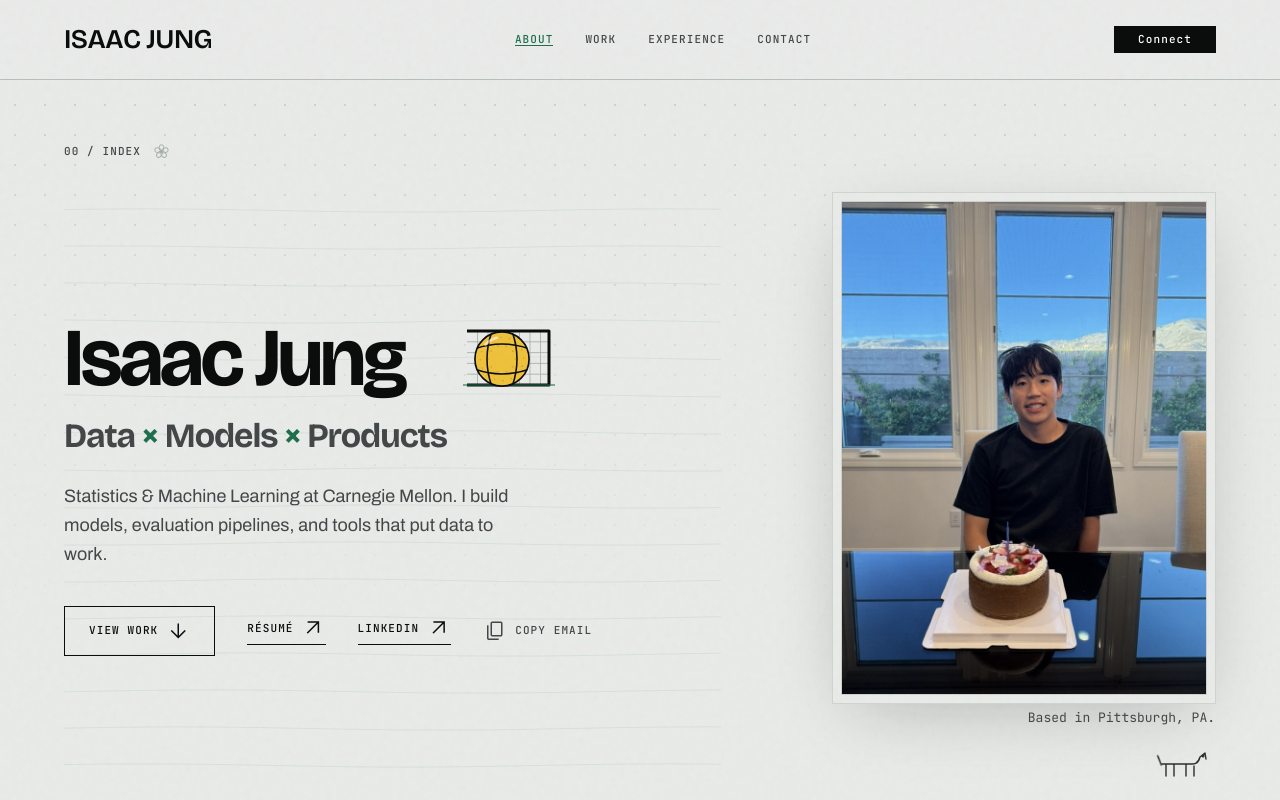
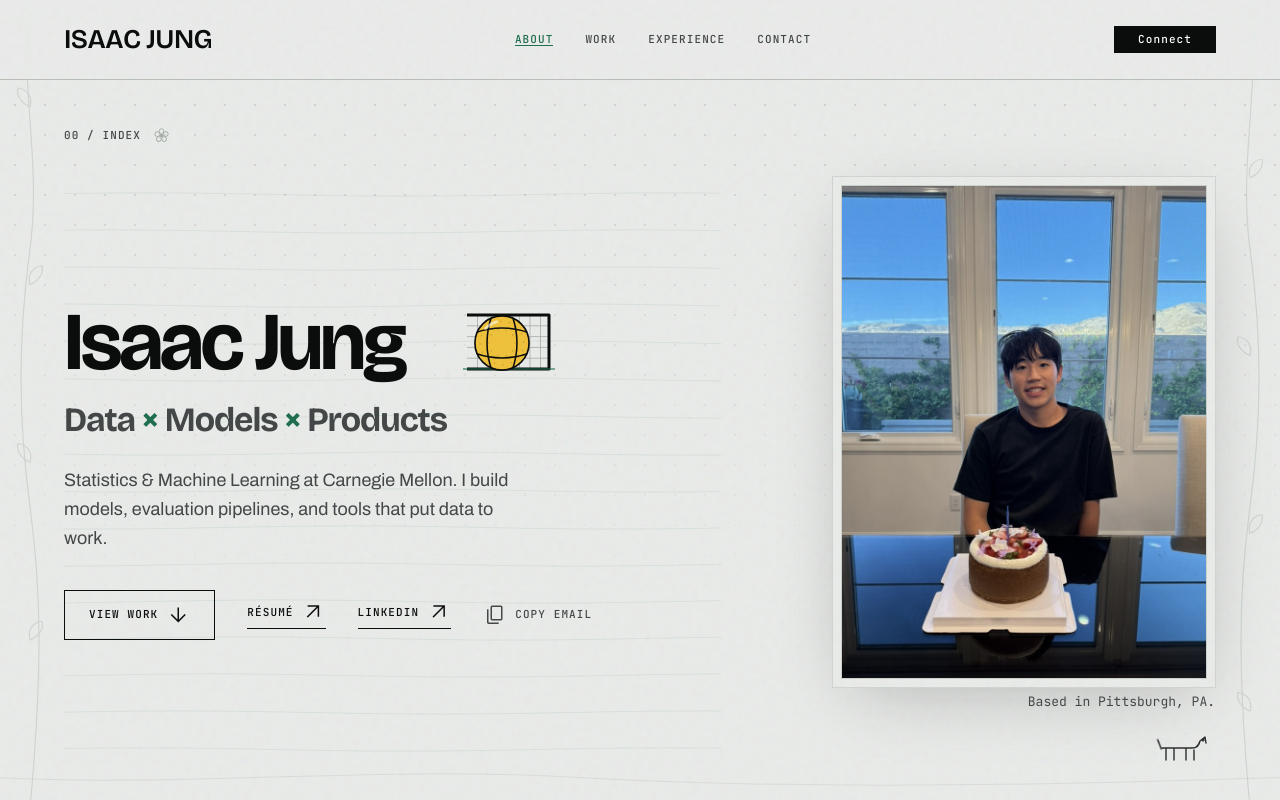
Before and after one commit to iwjung55/isaac-jung-portfolio, a website: page index.html in a window 1280 px wide. Shown: the top 800 px of the page. Drawn offline with nearby package versions, Linux system fonts and the light colour scheme; animation ran at ten frames a second.

Commit message:
fix: working Connect, full-height opening, site-wide vine frame
- Connect pointed at mailto:, which silently does nothing when no mail client
  is configured, so the button looked broken. It now scrolls to Contact, where
  the address, a copy button, LinkedIn, GitHub and the resume all live.
- The index now holds the full viewport and centres itself until you scroll,
  then the page continues normally.
- A quiet vine frame runs down both edges with a fainter strand along the top
  and bottom. Fixed, behind all content, pointer-events off, and it retires
  below 1100px so it never crowds a narrow screen.

Co-Authored-By: Claude Opus 4.8 <noreply@anthropic.com>

```diff
--- a/index.html
+++ b/index.html
@@ -151,6 +151,14 @@
         /* ================= ENGINEERED BOTANY =================
            Flowers drawn as folded paper: flat facets, visible fold lines, ink only.
            Closed = a tight bud. Hover = the folds open. Never pastel, never cute. */
+        /* ---------- A quiet vine frame around the entire site ---------- */
+        #vineframe { position: fixed; inset: 0; z-index: -1; pointer-events: none; color: #97a197; }
+        #vineframe .vf { position: absolute; opacity: .3; }
+        #vineframe .vf-l { left: 10px; top: 0; width: 40px; height: 100%; }
+        #vineframe .vf-r { right: 10px; top: 0; width: 40px; height: 100%; }
+        #vineframe .vf-t { top: 8px; left: 0; width: 100%; height: 30px; opacity: .18; }
+        #vineframe .vf-b { bottom: 8px; left: 0; width: 100%; height: 30px; opacity: .18; }
+        @media (max-width: 1100px) { #vineframe .vf-l, #vineframe .vf-r { display: none; } }
         /* ---------- Vines: fixed-size corner pieces that sit OUTSIDE the box.
                They never stretch across content, so text stays clean. ---------- */
         .ivy-corner { position: absolute; width: 60px; height: 60px; pointer-events: none; overflow: visible;
@@ -358,6 +366,7 @@ FORM: Vertical expandable index — an extension of the established single-page
 -->
 <body class="bg-background text-primary font-body-md min-h-screen relative overflow-x-hidden antialiased">
 <div id="progress"></div>
+<div aria-hidden="true" id="vineframe"><svg class="vf vf-l" viewBox="0 0 40 900" preserveAspectRatio="none" fill="none" stroke="currentColor" stroke-width="1.1" stroke-linecap="round"><path d="M20 -10 C8 90 32 180 20 280 S8 470 20 570 S32 760 20 910"/><path d="M20 120c-9-4-14-13-12-21 9 1 15 10 12 21z"/><path d="M20 320c9-4 14-13 12-21-9 1-15 10-12 21z"/><path d="M20 520c-9-4-14-13-12-21 9 1 15 10 12 21z"/><path d="M20 720c9-4 14-13 12-21-9 1-15 10-12 21z"/></svg><svg class="vf vf-r" viewBox="0 0 40 900" preserveAspectRatio="none" fill="none" stroke="currentColor" stroke-width="1.1" stroke-linecap="round"><path d="M20 -10 C32 90 8 180 20 280 S32 470 20 570 S8 760 20 910"/><path d="M20 200c9-4 14-13 12-21-9 1-15 10-12 21z"/><path d="M20 400c-9-4-14-13-12-21 9 1 15 10 12 21z"/><path d="M20 600c9-4 14-13 12-21-9 1-15 10-12 21z"/><path d="M20 800c-9-4-14-13-12-21 9 1 15 10 12 21z"/></svg><svg class="vf vf-t" viewBox="0 0 900 30" preserveAspectRatio="none" fill="none" stroke="currentColor" stroke-width="1" stroke-linecap="round"><path d="M-10 15 C120 4 260 26 400 15 S680 4 910 15"/></svg><svg class="vf vf-b" viewBox="0 0 900 30" preserveAspectRatio="none" fill="none" stroke="currentColor" stroke-width="1" stroke-linecap="round"><path d="M-10 15 C120 26 260 4 400 15 S680 26 910 15"/></svg></div>
 <div aria-hidden="true" id="stage"><div class="arena"><div class="sgoal"><svg viewBox="0 0 98 76" fill="none">
 <g stroke="#9aa39a" stroke-width=".8" opacity=".85"><path d="M18.5 10 V64"/><path d="M29.0 10 V64"/><path d="M39.5 10 V64"/><path d="M50.0 10 V64"/><path d="M60.5 10 V64"/><path d="M71.0 10 V64"/><path d="M81.5 10 V64"/><path d="M8 20.8 H90"/><path d="M8 31.6 H90"/><path d="M8 42.4 H90"/><path d="M8 53.2 H90"/></g>
 <path d="M8 10 H90 V64 H8" stroke="#0b0c0c" stroke-width="3" stroke-linejoin="round"/>
@@ -389,7 +398,7 @@ FORM: Vertical expandable index — an extension of the established single-page
 <a class="nav-link text-on-surface-variant hover:text-primary transition-colors duration-300" data-nav="experience" href="#experience">Experience<span class="nav-underline"></span></a>
 <a class="nav-link text-on-surface-variant hover:text-primary transition-colors duration-300" data-nav="contact" href="#contact">Contact<span class="nav-underline"></span></a>
 </nav>
-<a class="hidden md:block px-6 py-2 bg-primary text-on-primary font-mono text-label-caps tracking-widest hover:bg-secondary transition-colors duration-300" href="mailto:isaacjung0702@gmail.com">Connect</a>
+<a class="hidden md:block px-6 py-2 bg-primary text-on-primary font-mono text-label-caps tracking-widest hover:bg-secondary transition-colors duration-300" href="#contact">Connect</a>
 <!-- Mobile Menu Icon -->
 <button class="md:hidden text-primary" aria-label="Toggle menu" aria-expanded="false" aria-controls="mobileMenu" onclick="var m=document.getElementById('mobileMenu');var h=m.classList.toggle('hidden');m.classList.toggle('flex');this.setAttribute('aria-expanded',String(!h))">
 <span aria-hidden="true" class="material-symbols-outlined">menu</span>
@@ -400,12 +409,12 @@ FORM: Vertical expandable index — an extension of the established single-page
 <a class="text-on-surface-variant hover:text-primary transition-colors" href="#work">Work</a>
 <a class="text-on-surface-variant hover:text-primary transition-colors" href="#experience">Experience</a>
 <a class="text-on-surface-variant hover:text-primary transition-colors" href="#contact">Contact</a>
-<a class="mt-2 inline-block px-6 py-2 bg-primary text-on-primary text-label-caps tracking-widest text-center" href="mailto:isaacjung0702@gmail.com">Connect</a>
+<a class="mt-2 inline-block px-6 py-2 bg-primary text-on-primary text-label-caps tracking-widest text-center" href="#contact">Connect</a>
 </div>
 </header>
 <main id="top">
 <!-- ============ 00 / HERO ============ -->
-<section class="plot-ground pt-40 md:pt-48 px-margin-mobile md:px-margin-desktop pb-24 md:pb-32 max-w-container-max mx-auto">
+<section class="plot-ground min-h-[100svh] flex flex-col justify-center pt-40 md:pt-44 px-margin-mobile md:px-margin-desktop pb-28 md:pb-32 max-w-container-max mx-auto">
 <div class="grid grid-cols-1 md:grid-cols-12 gap-gutter">
 <div class="md:col-span-7 flex flex-col justify-center pb-12 md:pb-0 relative">
 <canvas aria-hidden="true" id="water"></canvas>
```
Also changed, not shown: styles.css.
